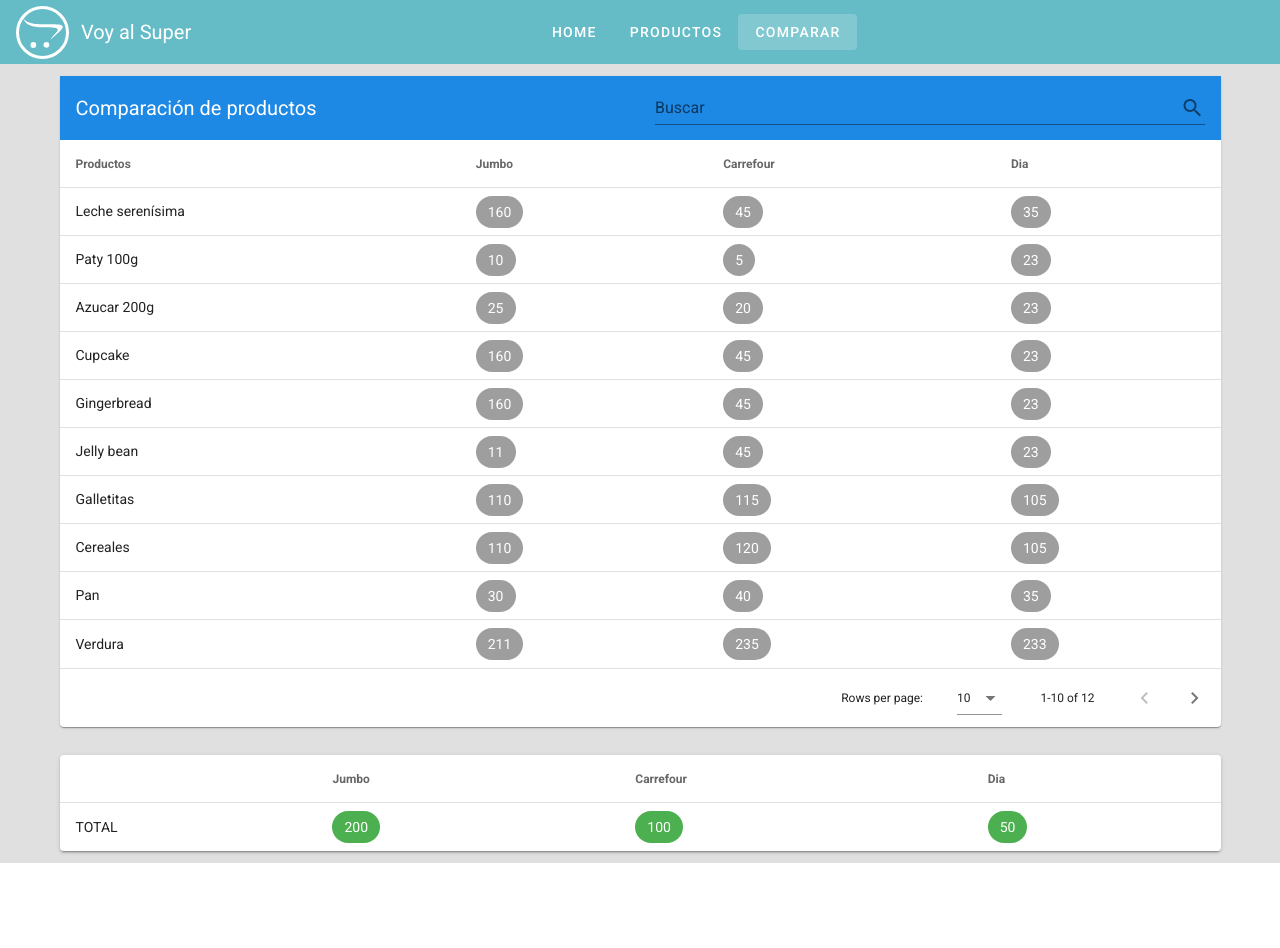
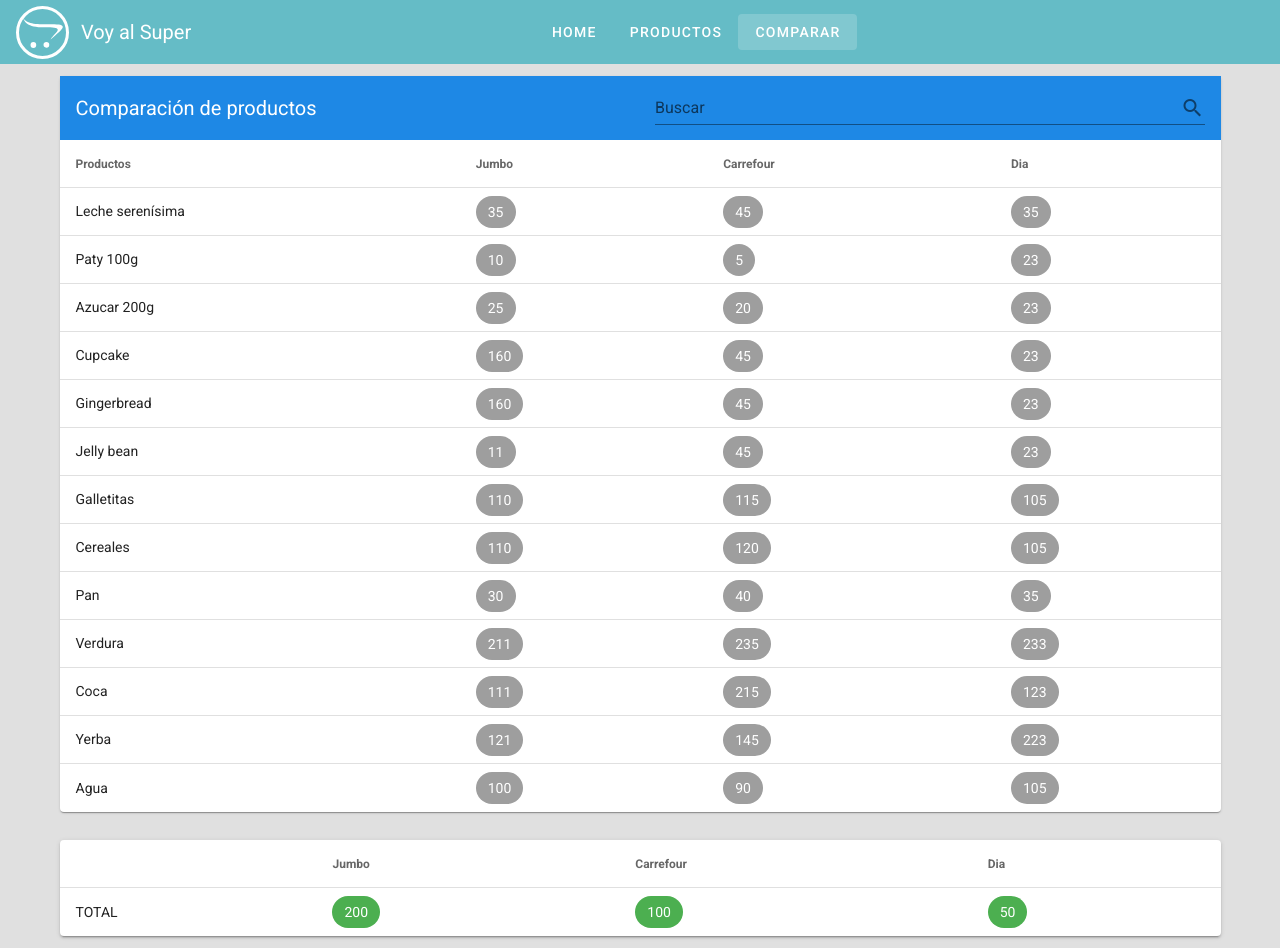
Before and after one commit to Ger-Martinez/TPIngesoftFront, a Vue app: page /comparador in a window 1280 px wide. Before the commit the page ends 863 px from the top, so only its background shows below. Built offline with nearby package versions, Linux system fonts and the light colour scheme.

Commit message:
Refactor del getColor y de la tabla comparativa, ahora los colores no se pierden al cambiar de página

```diff
--- a/src/views/Compare.vue
+++ b/src/views/Compare.vue
@@ -6,7 +6,8 @@
       :search="search"
       item-key="name"
       class="elevation-1 "
-      onclick="resetearValores()"
+      :items-per-page="100"
+      hide-default-footer
     >
 
       <template v-slot:top>
@@ -97,11 +98,7 @@
 var minTotal= 0;
 var minPrecio= 0;
 var contador= 0;
-var contadorGlobal= 0;
-var segundaPasada= false;
-var corte= 0;
-var flag;
-var preciosMin= [];
+var arrayPrecios= [];
 
   export default {
     data () {
@@ -140,7 +137,7 @@ var preciosMin= [];
         productos: [
           {
             name: 'Leche serenísima',
-            jumbo: 160,
+            jumbo: 35,
             carrefour: 45,
             dia:35,
           },
@@ -210,42 +207,36 @@ var preciosMin= [];
             carrefour: 145,
             dia: 223,
           },
+          {
+            name: 'Agua',
+            jumbo: 100,
+            carrefour: 90,
+            dia: 105,
+          },
         ],
       }
     },
     methods: {
 
       getColor (nombre, precio) {
-        console.error(contadorGlobal)
-        let color= "grey";
+        let color= "grey"
         contador= contador +1;
-        contadorGlobal= contadorGlobal +1;
 
-        if (nombre== flag && !segundaPasada){
-          segundaPasada= true
-          corte= contadorGlobal
-        }
-        if (contadorGlobal== 3){
-          flag= nombre
-        }
-        if (!segundaPasada){
+        if (!arrayPrecios.includes(nombre)){
           if (minPrecio== 0 || precio<minPrecio){
             minPrecio= precio
           }
           if (contador == 3){
-            preciosMin.push(minPrecio)
-            preciosMin.push(minPrecio)
-            preciosMin.push(minPrecio)
-            contador= 0,
+            arrayPrecios.push(nombre,minPrecio)
+            contador= 0
             minPrecio= 0
           }
-          return color
         } else {
-          if (precio== preciosMin[contadorGlobal-corte]){
+          if (precio== arrayPrecios[arrayPrecios.indexOf(nombre)+1]){ //se le suma uno al index of porque se guarda (nombre, precio)
             color= "green"
           }
-          return color
         }
+        return color
       },
 
       getColorTotal (total) {
@@ -255,17 +246,6 @@ var preciosMin= [];
         if (minTotal== total) return 'green'
         else return "grey"
       },
-
-      resetearValores() {
-        minTotal= 0
-        minPrecio= 0
-        contador= 0
-        contadorGlobal= 0
-        segundaPasada= false
-        corte= 0
-        flag= ""
-        preciosMin= []
-      }
     },
   }
 </script>
```
